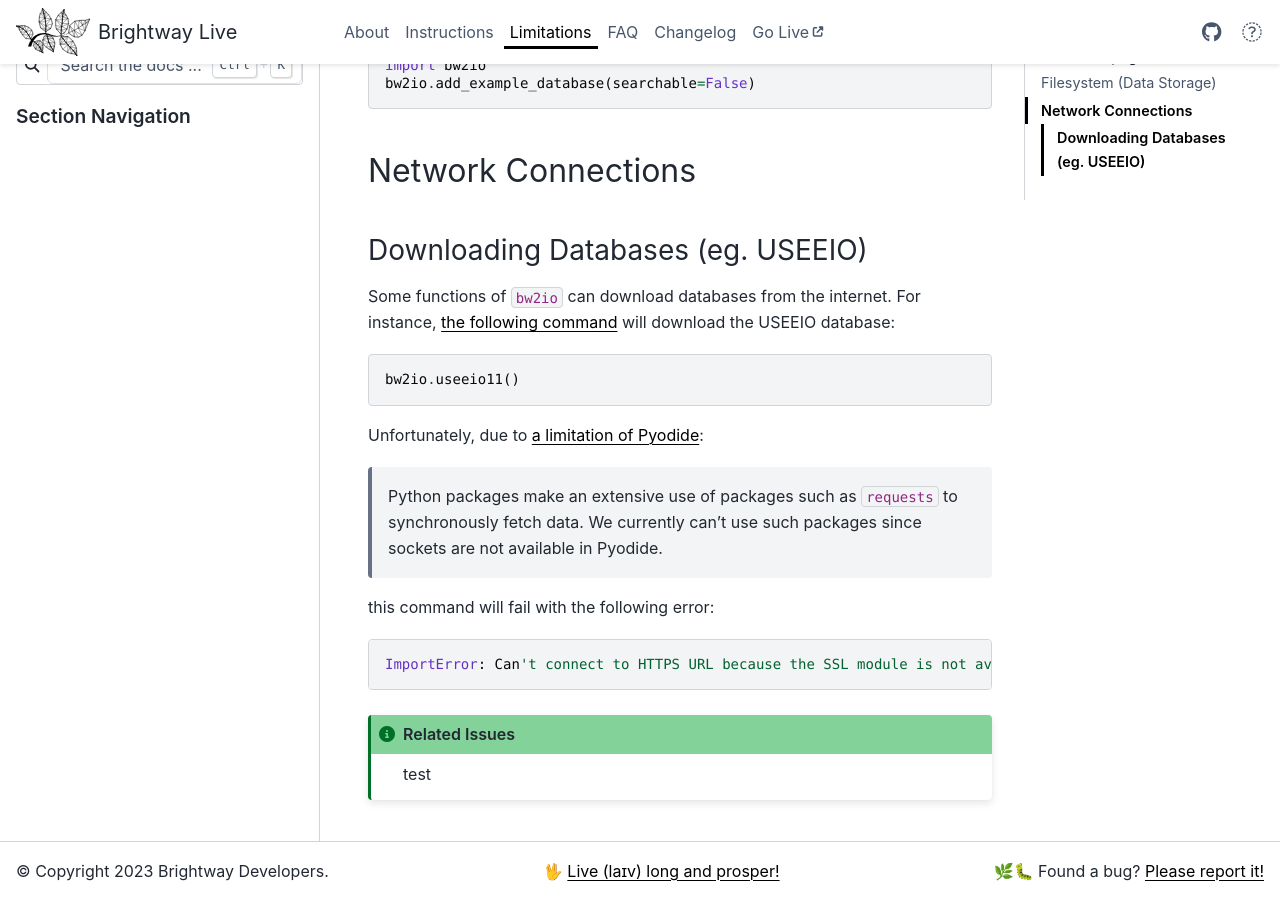
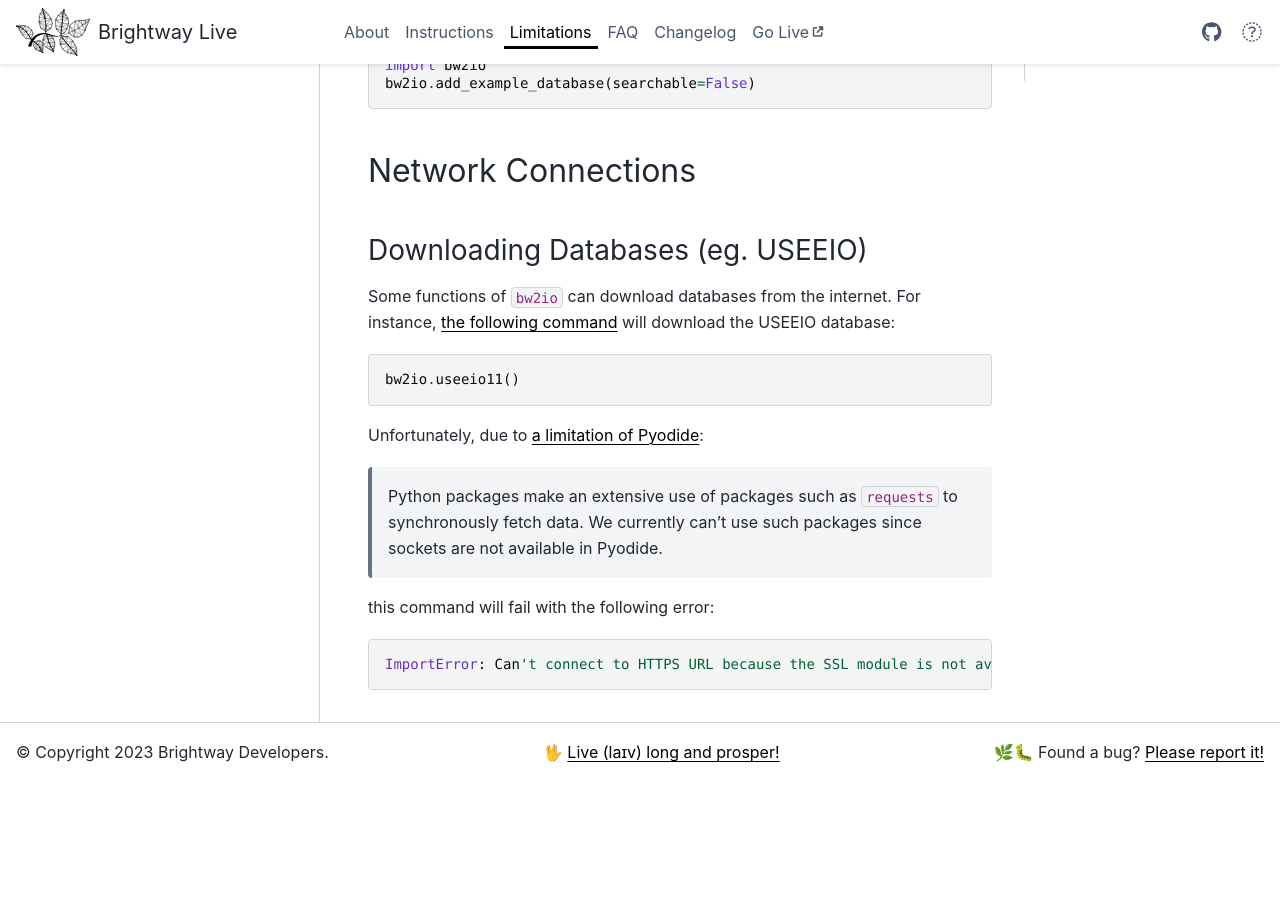
Before and after one commit to brightway-lca/brightway-live, a Sphinx documentation site: the page built from docs/content/limitations.md, in a window 1280 px wide and 900 px high, scrolled down 3117 px. Built offline with Sphinx 7.4.7 and the PyData theme 0.15.4, drawn with Linux system fonts in a browser that asks for light colours; nearby versions of some CDN libraries; after the commit the page ends 3898 px from its top, so only the background shows below that.

Commit message:
minor edit

````diff
--- a/docs/content/limitations.md
+++ b/docs/content/limitations.md
@@ -137,9 +137,3 @@
 ```python
 ImportError: Can't connect to HTTPS URL because the SSL module is not available.
 ```
-
-
-```{admonition} Related Issues
-:class: note
-test
-```
````
